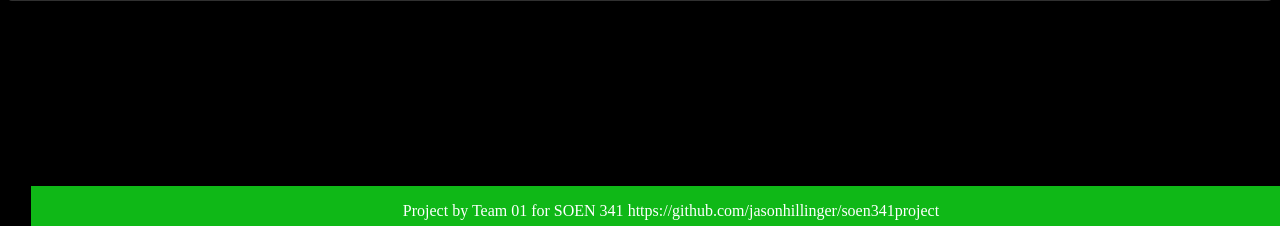
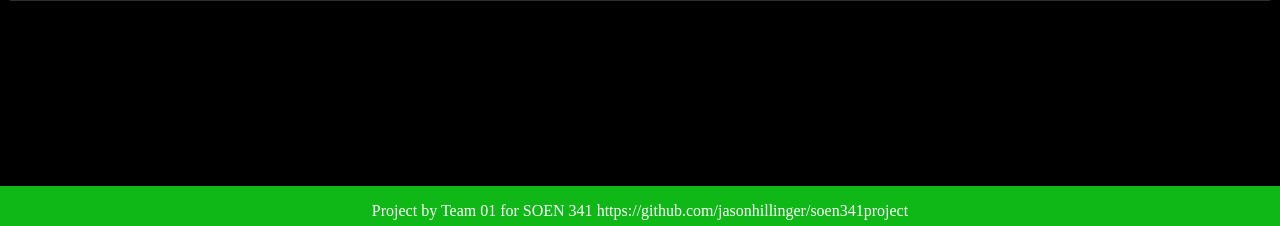
Before and after one commit to jasonhillinger/Mini-Stackoverflow, a PHP site: page /login.php in a window 1280 px wide. Shown: the part 574-800 px from the top of the page. Run offline with PHP 8.4, Linux system fonts and the light colour scheme; data that the repository does not hold is empty.

Commit message:
Update login.css
adjusted the footer

```diff
--- a/.css/login.css
+++ b/.css/login.css
@@ -84,6 +84,7 @@ input {
 footer {
 	position: fixed;
 	bottom: 0;
+	left: 0;
 	width: 100%;
 	height: 40px;
 	text-align: center;
```
